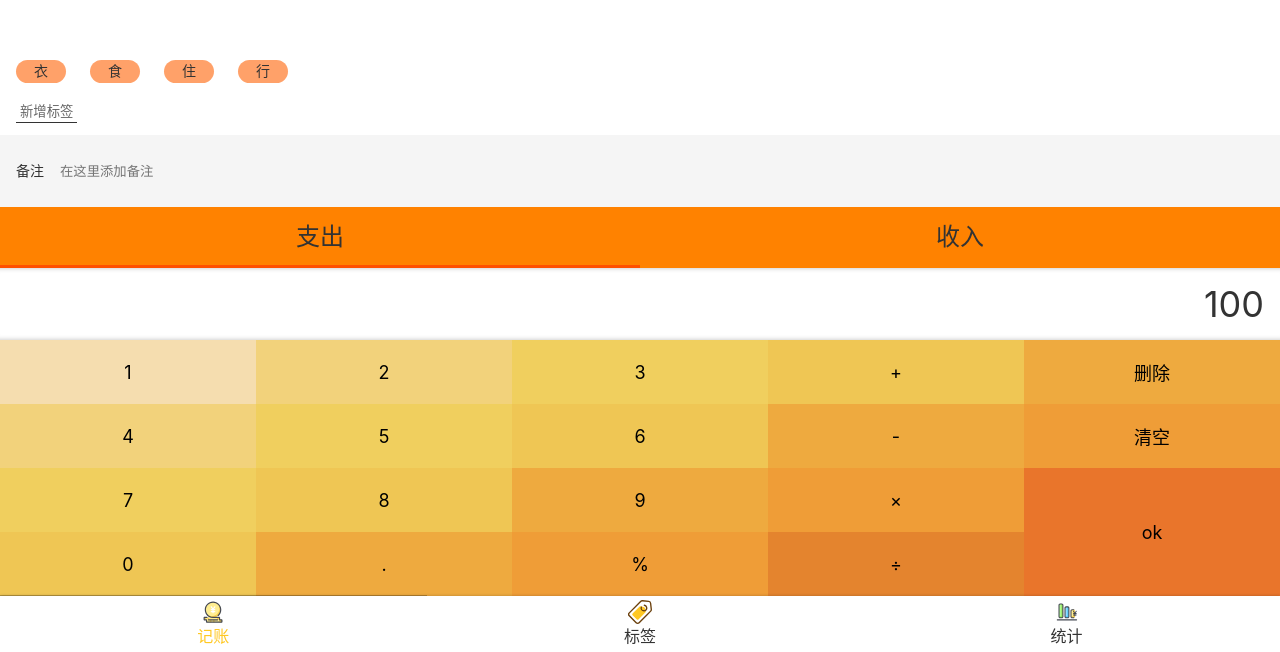
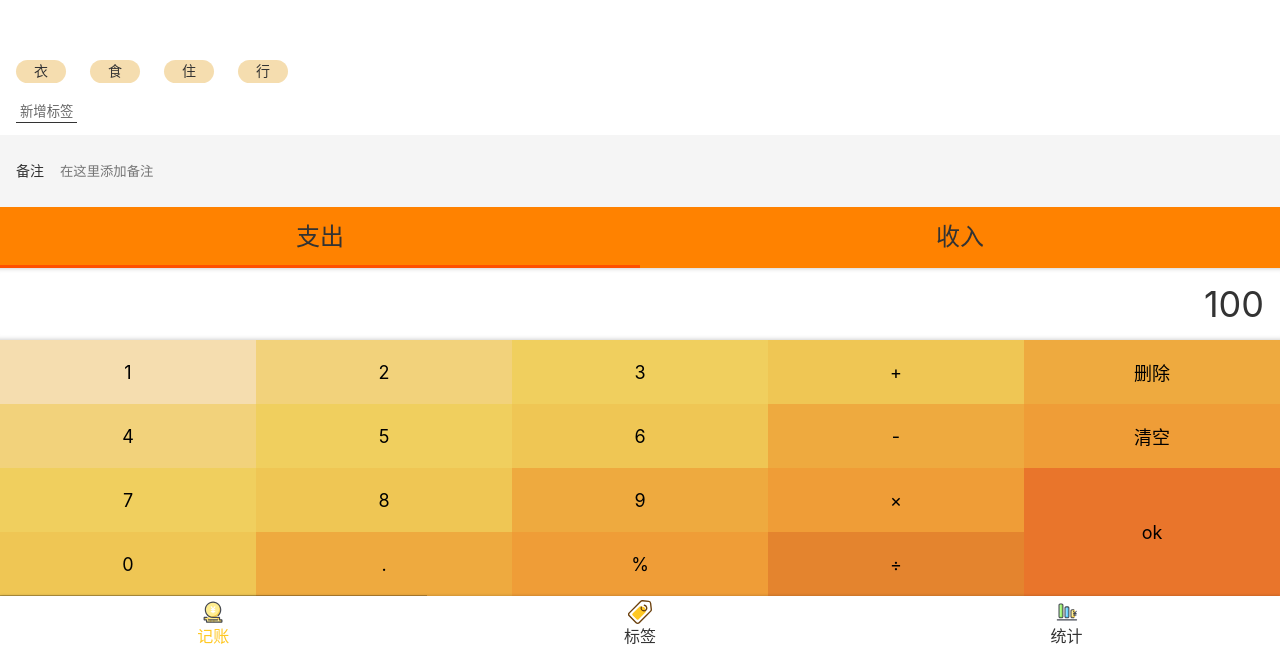
Before and after one commit to Ruaxin/money-rc, a React app: page /#/money in a window 1280 px wide. Shown: the part 148-800 px from the top of the page. Built offline with nearby package versions, Linux system fonts and the light colour scheme.

Commit message:
完成tag模块

```diff
--- a/src/views/Money/TagsSection.tsx
+++ b/src/views/Money/TagsSection.tsx
@@ -13,11 +13,14 @@ const Wrapper = styled.section`
     margin: 0 -12px;
     > li{
       border-radius: 18px;
-      background: rgb(255, 161, 105);
+      background: rgb(245, 221, 175);
       display: inline-block;
       font-size: 14px;
       padding: 3px 18px;
       margin: 8px 12px;
+      &.selected{
+        background: rgb(255, 161, 105);
+      }
     }
   }
   > button{
@@ -32,17 +35,27 @@ const Wrapper = styled.section`
 
 const TagsSection: React.FC = () => {
   const [tags, setTags] = useState<string[]>(['衣', '食', '住', '行']);
+  const [selectedTags, setSelectedTags] = useState<string[]>([]);
   const onAddTag = () => {
-    const tagName = window.prompt('请输入标签')
-    if(tagName !== null){
-      setTags([...tags,tagName])
+    const tagName = window.prompt('请输入标签');
+    if (tagName !== null) {
+      setTags([...tags, tagName]);
     }
   };
+  const onToggleTag = (tag: string) => {
+    const index = selectedTags.indexOf(tag);
+    if (index >= 0) {
+      setSelectedTags(selectedTags.filter(t => t !== tag));
+    } else {
+      setSelectedTags([...selectedTags, tag]);
+    }
+  };
+  const getClass = (tag: string) => selectedTags.indexOf(tag) >= 0 ? 'selected' : '';
   return (
     <Wrapper>
       <ol>
         {tags.map(tag =>
-          <li key={tag}>{tag}</li>
+          <li key={tag} onClick={() => {onToggleTag(tag);}} className={getClass(tag)}>{tag}</li>
         )}
       </ol>
       <button onClick={onAddTag}>新增标签</button>
--- a/src/views/Tags.tsx
+++ b/src/views/Tags.tsx
@@ -1,4 +1,4 @@
-import Layout from '../components/Layout';
+import Layout from 'components/Layout';
 import React from 'react';
 
 function Tags() {
```
Also changed, not shown: src/App.tsx (+4 -4 lines).
